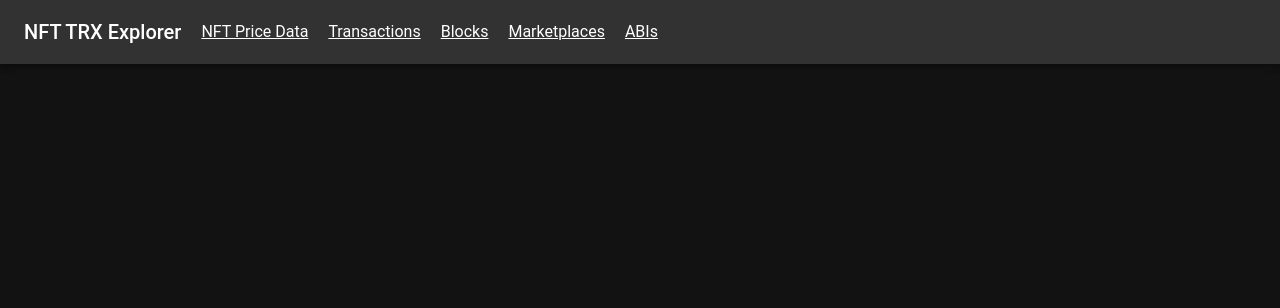
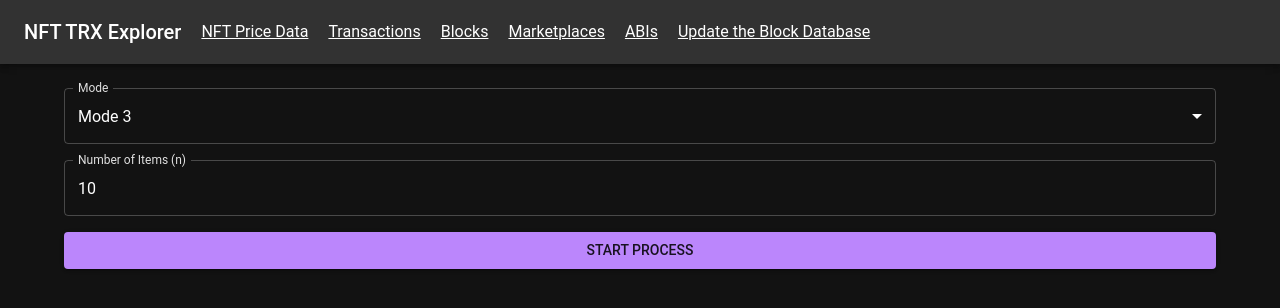
Before and after one commit to blockchain-seminar/e10-nft-trx, a React (Create React App) app in the folder block-explorer/: page /updatedb in a window 1280 px wide. Shown: the top 308 px of the page. Built offline with nearby package versions, Linux system fonts and the light colour scheme.

Commit message:
action now callable and storing data in database.

```diff
--- a/block-explorer/src/App.js
+++ b/block-explorer/src/App.js
@@ -9,6 +9,7 @@ import ABIs from './components/ABIs';
 import TransactionDetail from './components/TransactionDetail';
 import BlockDetail from "./components/BlockDetail";
 import V_NFT_PriceData from "./components/V_NFT_PriceData";
+import DataProcessingForm from "./components/DataProcessingForm";
 
 // Create a theme instance.
 const darkTheme = createTheme({
@@ -62,6 +63,9 @@ function App() {
                         <Link component={NavLink} to="/abis" color="inherit" style={{ marginLeft: 20 }}>
                             ABIs
                         </Link>
+                        <Link component={NavLink} to="/updatedb" color="inherit" style={{ marginLeft: 20 }}>
+                            Update the Block Database
+                        </Link>
                     </Toolbar>
                 </AppBar>
                 <Container>
@@ -73,6 +77,7 @@ function App() {
                         <Route path="/blocks" element={<Blocks />} />
                         <Route path="/marketplaces" element={<Marketplaces />} />
                         <Route path="/abis" element={<ABIs />} />
+                        <Route path="/updatedb" element={<DataProcessingForm />} />
                     </Routes>
                 </Container>
             </Router>
--- /dev/null
+++ b/block-explorer/src/components/DataProcessingForm.js
@@ -0,0 +1,60 @@
+import React, { useState } from 'react';
+import { Button, FormControl, InputLabel, Select, MenuItem, TextField, Box } from '@mui/material';
+
+function DataProcessingForm() {
+    const [mode, setMode] = useState(3);  // Default mode
+    const [n, setN] = useState(10);  // Default number of items
+
+    const handleSubmit = (event) => {
+        event.preventDefault();
+        const dataToSend = { mode, n };
+
+        fetch('http://127.0.0.1:5000/process_data', {
+            method: 'POST',
+            headers: {
+                'Content-Type': 'application/json',
+            },
+            body: JSON.stringify(dataToSend),
+        })
+            .then(response => response.json())
+            .then(data => {
+                alert('Process started: ' + JSON.stringify(data));
+            })
+            .catch(error => {
+                console.error('Error:', error);
+                alert('Failed to start the process.');
+            });
+    };
+
+    return (
+        <Box component="form" onSubmit={handleSubmit} sx={{ mt: 3 }}>
+            <FormControl fullWidth sx={{ mb: 2 }}>
+                <InputLabel id="mode-select-label">Mode</InputLabel>
+                <Select
+                    labelId="mode-select-label"
+                    id="mode-select"
+                    value={mode}
+                    label="Mode"
+                    onChange={e => setMode(e.target.value)}
+                >
+                    <MenuItem value={1}>Mode 1</MenuItem>
+                    <MenuItem value={2}>Mode 2</MenuItem>
+                    <MenuItem value={3}>Mode 3</MenuItem>
+                </Select>
+            </FormControl>
+            <TextField
+                fullWidth
+                label="Number of Items (n)"
+                type="number"
+                value={n}
+                onChange={e => setN(parseInt(e.target.value, 10))}
+                sx={{ mb: 2 }}
+            />
+            <Button type="submit" fullWidth variant="contained" color="primary">
+                Start Process
+            </Button>
+        </Box>
+    );
+}
+
+export default DataProcessingForm;
```
Also changed, not shown: 1 other file (tests, documents, lock files or other folders).
